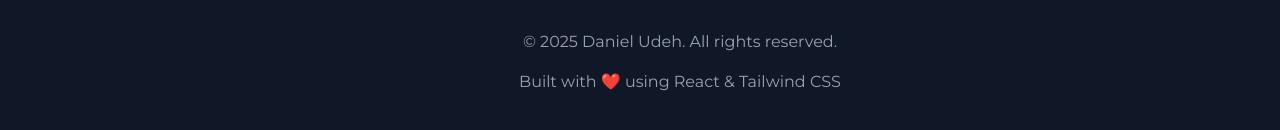
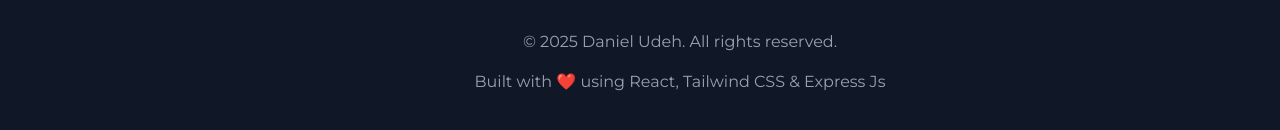
Before and after one commit to diddy0077/new-portfolio, a React (Vite) app: page / in a window 1280 px wide. Shown: the part 6560-6690 px from the top of the page. Built offline with nearby package versions, Linux system fonts and the light colour scheme; no server answers.

Commit message:
updated footer

```diff
--- a/src/components/Footer.jsx
+++ b/src/components/Footer.jsx
@@ -130,7 +130,7 @@ const Footer = () => {
               © 2025 Daniel Udeh. All rights reserved.
             </p>
             <p className="text-gray-400 text-sm md:text-base">
-              Built with ❤️ using React & Tailwind CSS
+              Built with ❤️ using React, Tailwind CSS & Express Js
             </p>
           </div>
         </motion.div>
```
